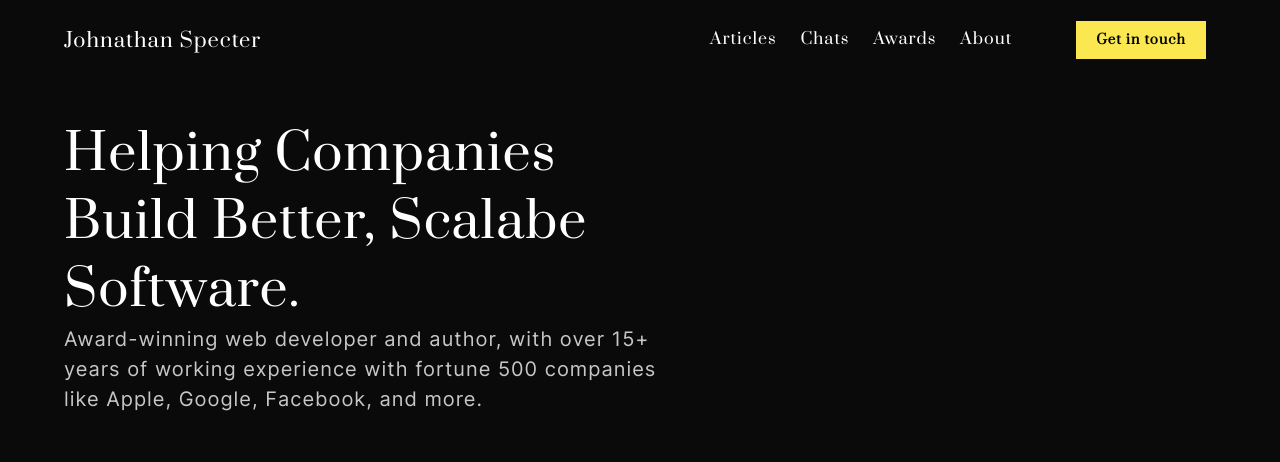
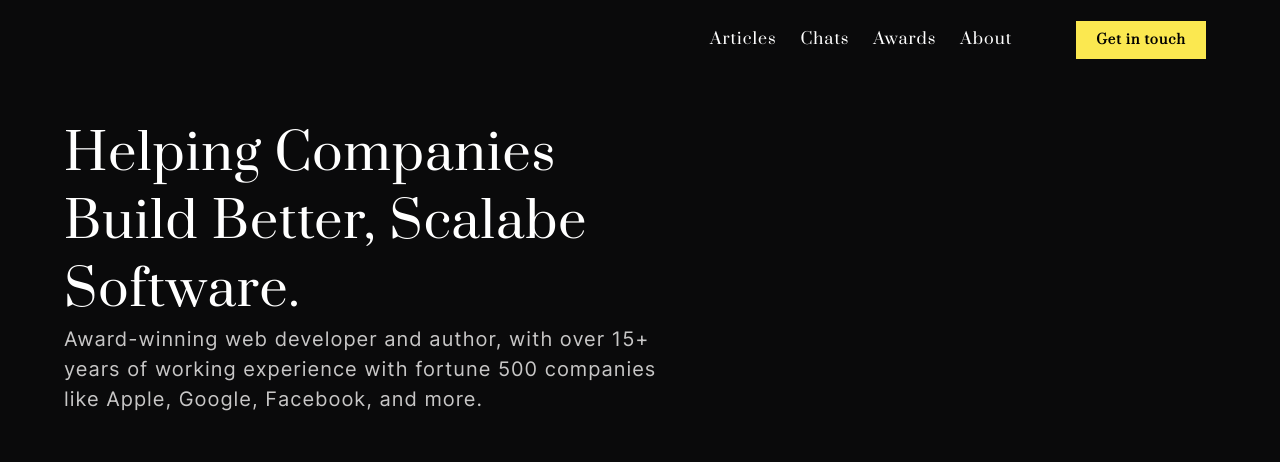
Before and after one commit to TaofeeTech/Developer-Portfolio-Starter-Files, a plain HTML site: page index.html in a window 1280 px wide. Shown: the top 462 px of the page. Drawn offline with Linux system fonts and the light colour scheme.

Commit message:
Update index.html

```diff
--- a/index.html
+++ b/index.html
@@ -12,7 +12,7 @@
        <nav>
         <div class="nav-container">
             <div class="logo">
-                <p>Johnathan Specter</p>
+<!--                 <p>Johnathan Specter</p> -->
             </div>
 
                 <input type="checkbox" name="checkbox" id="checkbtn">
```
